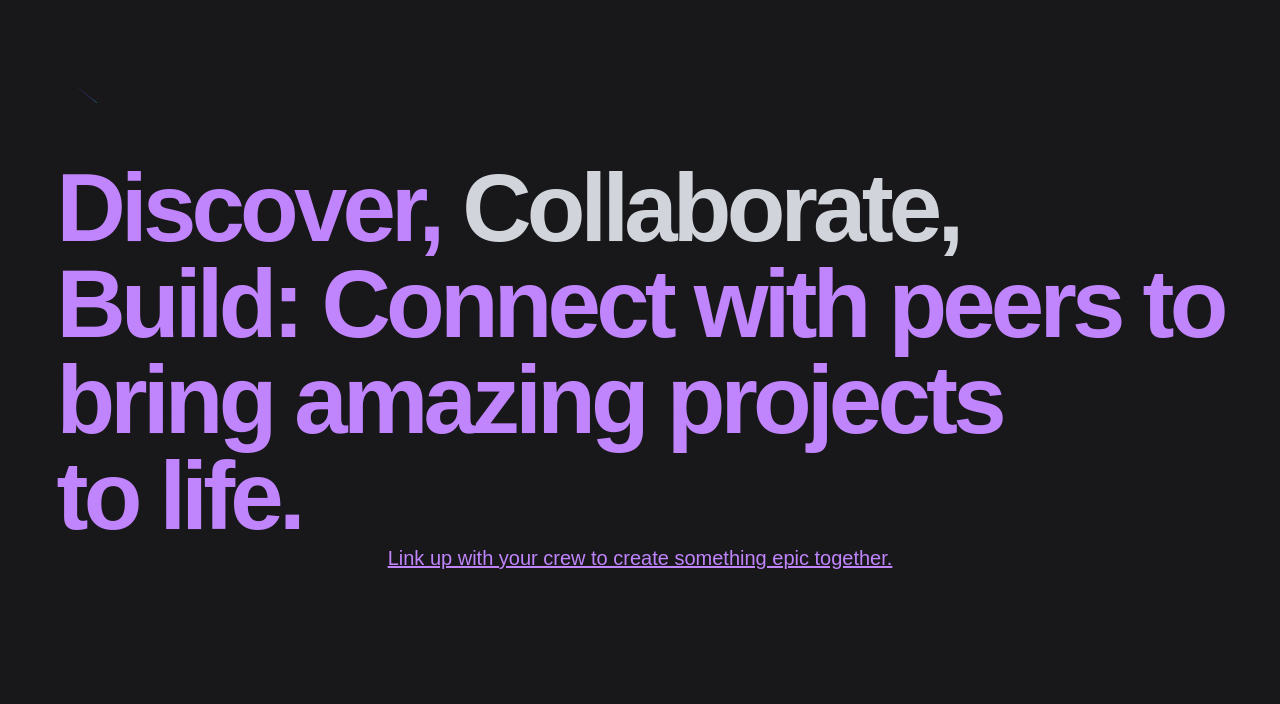
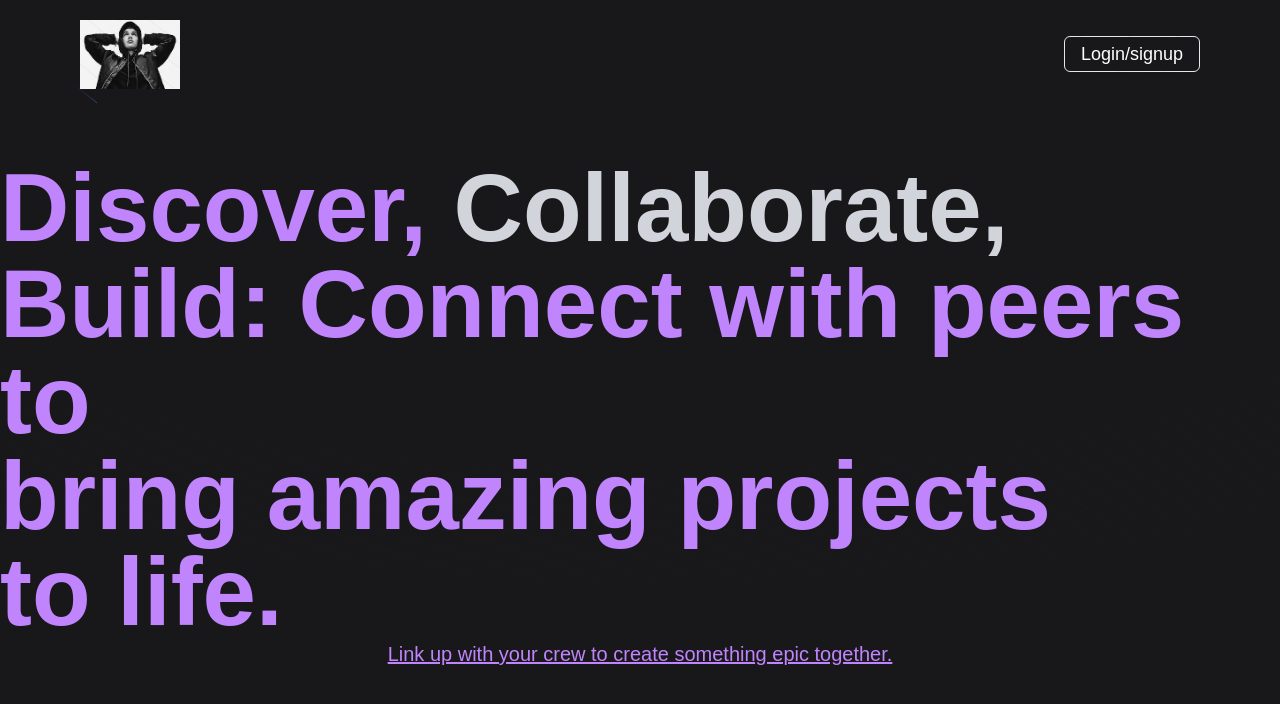
Before and after one commit to shashwat558/buildtogether, a Next.js app: page / in a window 1280 px wide. Shown: the top 704 px of the page. Built offline with nearby package versions, Linux system fonts and the light colour scheme; a web font is replaced by a local one.

Commit message:
Created landing page and a navbar

```diff
--- a/app/layout.tsx
+++ b/app/layout.tsx
@@ -2,6 +2,7 @@
 import { Jersey_15 } from "next/font/google";
 import "./globals.css";
 import { BackgroundBeams } from "@/components/ui/background-beams";
+import NavBar from "@/components/NavBar";
 
 
 
@@ -25,9 +26,10 @@
     <html lang="en">
       <head></head>
       <body
-        className={`${jersey.className} antialiased bg-zinc-900`}
+        className={`${jersey.className} antialiased bg-zinc-900 scroll-m-0`}
       >
         <BackgroundBeams />
+        <NavBar />
         {children}
       </body>
     </html>
--- a/app/page.tsx
+++ b/app/page.tsx
@@ -4,7 +4,7 @@
   return (
     <div className="w-screen h-screen">
        <div className="flex flex-col justify-start text-purple-400 items-center w-full h-full absolute top-40">
-        <h1 className="text-8xl font-bold leading-realxed tracking-tighter">
+        <h1 className="text-8xl font-bold leading-realxed">
           <span>Discover, <span className="text-gray-300">Collaborate,</span><br /> Build: </span>Connect with peers to <br />bring amazing projects<br /> to life.
         </h1>
         <h3 className="text-xl underline">Link up with your crew to create something epic together.</h3>
--- /dev/null
+++ b/components/NavBar.tsx
@@ -0,0 +1,30 @@
+import Image from 'next/image'
+import React from 'react'
+import { Button } from './ui/button'
+
+
+const NavBar = () => {
+  return (
+    <div className='w-full px-20 py-5'>
+        <div className="flex justify-between items-center">
+            <Image
+              src="/Untitled.jpeg"
+              alt='image'
+              height={100}
+              width={100}
+              className=''
+            />
+        <div className='cursor-pointer'>
+            <Button variant="outline" className='bg-transparent text-white text-lg '>
+                Login/signup
+            </Button>
+
+
+        </div>
+
+        </div>
+    </div>
+  )
+}
+
+export default NavBar
--- /dev/null
+++ b/components/ui/button.tsx
@@ -0,0 +1,57 @@
+import * as React from "react"
+import { Slot } from "@radix-ui/react-slot"
+import { cva, type VariantProps } from "class-variance-authority"
+
+import { cn } from "@/lib/utils"
+
+const buttonVariants = cva(
+  "inline-flex items-center justify-center gap-2 whitespace-nowrap rounded-md text-sm font-medium transition-colors focus-visible:outline-none focus-visible:ring-1 focus-visible:ring-ring disabled:pointer-events-none disabled:opacity-50 [&_svg]:pointer-events-none [&_svg]:size-4 [&_svg]:shrink-0",
+  {
+    variants: {
+      variant: {
+        default:
+          "bg-primary text-primary-foreground shadow hover:bg-primary/90",
+        destructive:
+          "bg-destructive text-destructive-foreground shadow-sm hover:bg-destructive/90",
+        outline:
+          "border border-input bg-background shadow-sm hover:bg-accent hover:text-accent-foreground",
+        secondary:
+          "bg-secondary text-secondary-foreground shadow-sm hover:bg-secondary/80",
+        ghost: "hover:bg-accent hover:text-accent-foreground",
+        link: "text-primary underline-offset-4 hover:underline",
+      },
+      size: {
+        default: "h-9 px-4 py-2",
+        sm: "h-8 rounded-md px-3 text-xs",
+        lg: "h-10 rounded-md px-8",
+        icon: "h-9 w-9",
+      },
+    },
+    defaultVariants: {
+      variant: "default",
+      size: "default",
+    },
+  }
+)
+
+export interface ButtonProps
+  extends React.ButtonHTMLAttributes<HTMLButtonElement>,
+    VariantProps<typeof buttonVariants> {
+  asChild?: boolean
+}
+
+const Button = React.forwardRef<HTMLButtonElement, ButtonProps>(
+  ({ className, variant, size, asChild = false, ...props }, ref) => {
+    const Comp = asChild ? Slot : "button"
+    return (
+      <Comp
+        className={cn(buttonVariants({ variant, size, className }))}
+        ref={ref}
+        {...props}
+      />
+    )
+  }
+)
+Button.displayName = "Button"
+
+export { Button, buttonVariants }
--- a/package.json
+++ b/package.json
@@ -10,6 +10,7 @@
   },
   "dependencies": {
     "@prisma/client": "^6.2.1",
+    "@radix-ui/react-slot": "^1.1.1",
     "class-variance-authority": "^0.7.1",
     "clsx": "^2.1.1",
     "framer-motion": "^11.18.0",
```
Also changed, not shown: public/Untitled.jpeg (added), 1 other file (tests, documents, lock files or other folders).
